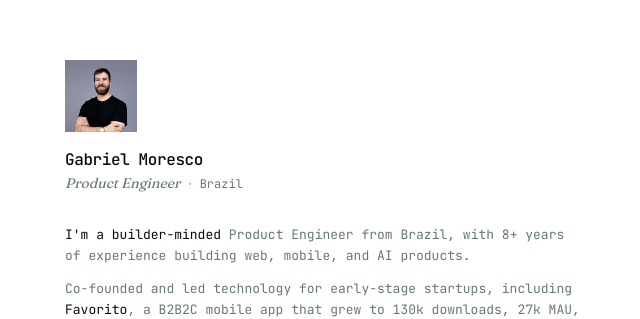
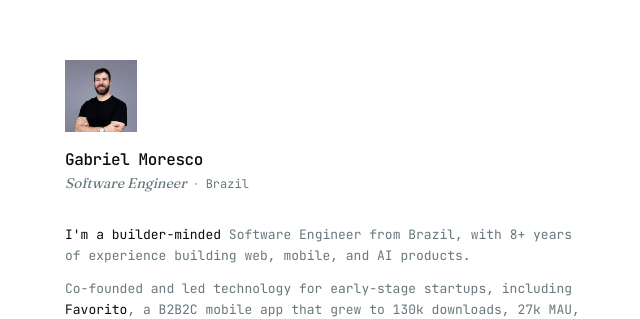
Before and after one commit to gabriel-moresco/moresco.cc, a Next.js app: page / in a window 1280 px wide. Shown: the part 132-451 px from the top of the page, without its empty margins (315-955 px from the left). Built offline with nearby package versions, Linux system fonts and the light colour scheme.

Commit message:
Update job title from "Product Engineer" to "Software Engineer" across multiple files and modify related descriptions.

```diff
--- a/src/app/layout.tsx
+++ b/src/app/layout.tsx
@@ -42,9 +42,9 @@ const structuredData = {
       "@id": `${url}/#person`,
       name: title,
       alternateName: "gabriel-moresco",
-      jobTitle: "Product Engineer",
+      jobTitle: "Software Engineer",
       description:
-        "Product Engineer from Brazil with 8+ years of experience building web, mobile, and AI products.",
+        "Software Engineer from Brazil with 8+ years of experience building web, mobile, and AI products.",
       image: profileImage,
       url,
       email: "mailto:gabriel.moresco25@gmail.com",
@@ -53,6 +53,7 @@ const structuredData = {
         "https://linkedin.com/in/gabriel-moresco",
       ],
       knowsAbout: [
+        "Software Engineering",
         "Product Engineering",
         "Web Applications",
         "Mobile Applications",
--- a/src/components/sections/introduction.tsx
+++ b/src/components/sections/introduction.tsx
@@ -72,7 +72,7 @@ export const Introduction = ({ delay }: IntroductionProps) => (
       </h1>
       <p className="flex items-baseline gap-1.5 text-xs text-muted-foreground">
         <span className="font-serif text-sm leading-none italic">
-          Product Engineer
+          Software Engineer
         </span>
         <span aria-hidden className="text-muted-foreground/60">
           ·
@@ -87,7 +87,7 @@ export const Introduction = ({ delay }: IntroductionProps) => (
     >
       <p>
         <span className="text-foreground">I&apos;m a builder-minded</span>{" "}
-        Product Engineer from Brazil, with 8+ years of experience building web,
+        Software Engineer from Brazil, with 8+ years of experience building web,
         mobile, and AI products.
       </p>
       <p>
```
Also changed, not shown: public/og.png, 1 other file (tests, documents, lock files or other folders).
